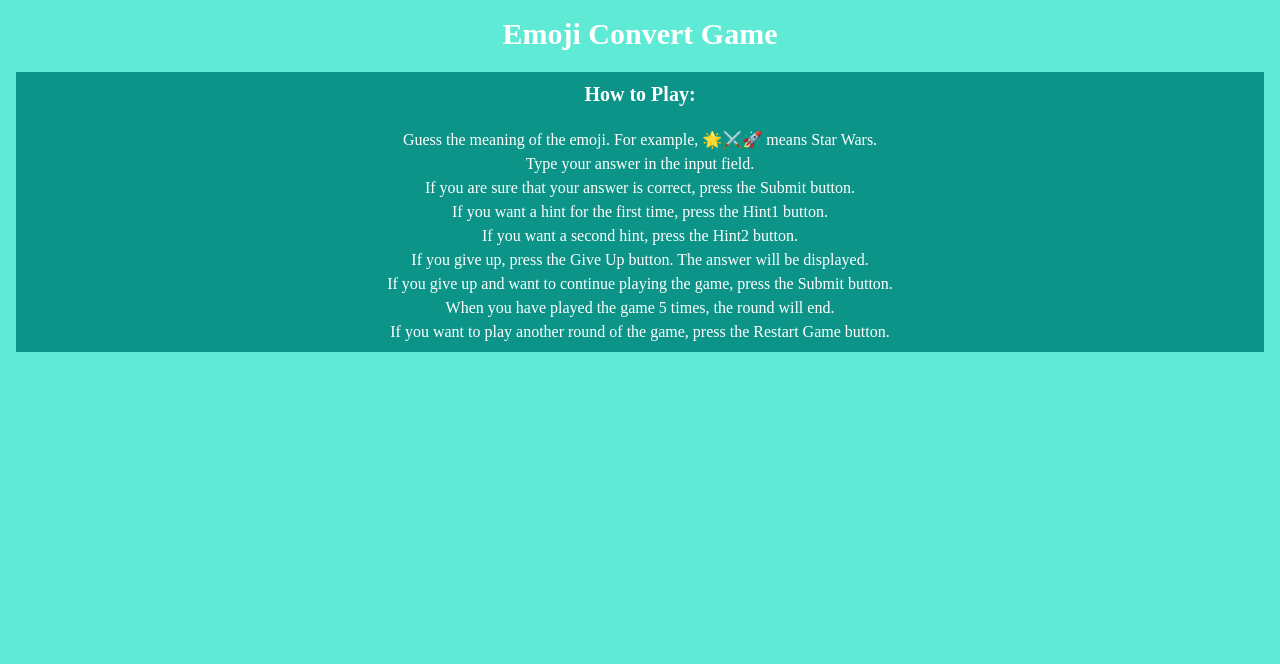
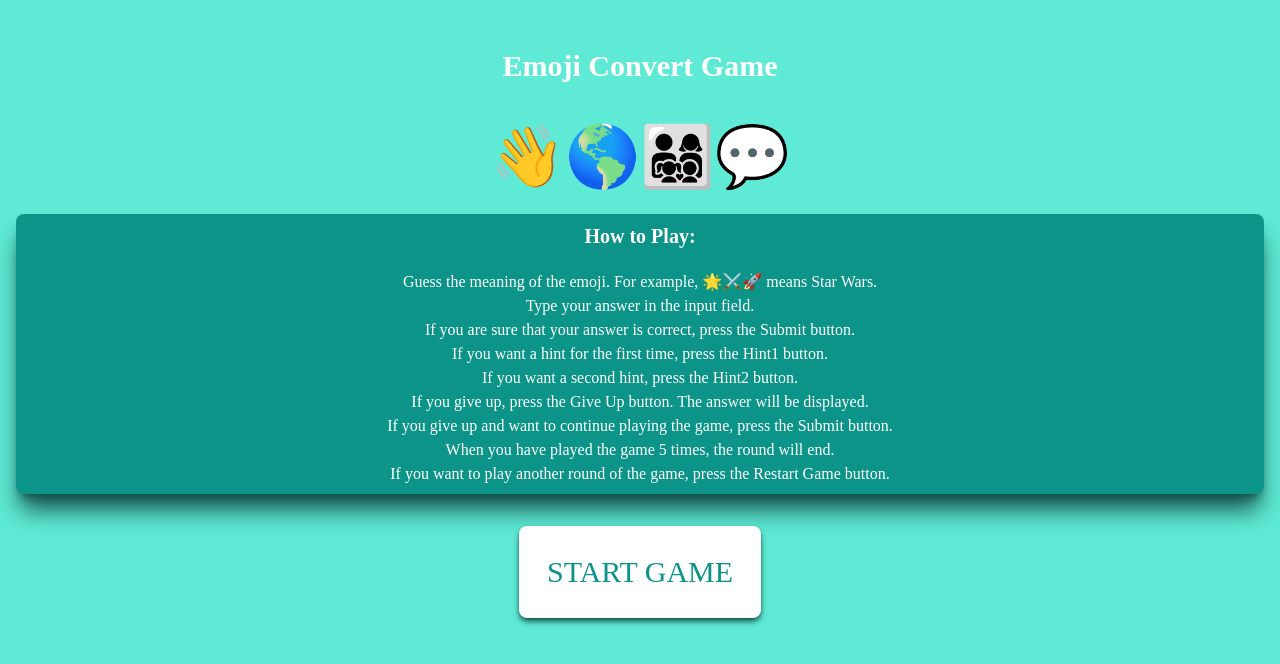
Before and after one commit to warathepj/vuejs-emoji-convert-game, a Vue app: page / in a window 1280 px wide. Shown: the top 664 px of the page. Built offline with nearby package versions, Linux system fonts and the light colour scheme; a web font is replaced by a local one; what vue-sweetalert2 would draw is missing.

Commit message:
style button

```diff
--- a/src/App.vue
+++ b/src/App.vue
@@ -1,6 +1,6 @@
 <template>
-  <div class="min-h-screen p-4 text-center bg-teal-300">
-    <h1 class="text-3xl mb-5 font-bold text-white">Emoji Convert Game</h1>
+  <div class="min-h-screen p-4 text-center bg-teal-300 fixed top-0 left-0 w-full">
+    <h1 class="text-3xl mt-8 mb-7 font-bold text-white">Emoji Convert Game</h1>
     <RouterView />
   </div>
 </template>
--- a/src/views/Game.vue
+++ b/src/views/Game.vue
@@ -2,27 +2,41 @@
     <div class="min-h-screen p-4 text-center bg-teal-300">
 
       <div v-if="round < 5">
-        <h2 class="text-[60px]">{{ emoji }}</h2>
-        <div class="p-3 flex flex-col bg-teal-600">
+        <Suspense>
+          <template #default>
+
+            <h2 class="text-[60px]">{{ emoji }}</h2>
+          </template>
+          <template #fallback>Loading....</template>
+        </Suspense>
+        <div class="h-56 text-2xl">
+
+          <h3 v-show="showHint">{{ hint1 }}</h3>
+            <h3 v-show="showHint2">{{ hint2 }}</h3>
+            <h3 v-show="showGiveUp">{{ giveUp }}</h3>
+        </div>
+        <div class="h-72 p-3 rounded-t-3xl flex flex-col items-center bg-teal-600 fixed bottom-0 left-0 w-full">
           <input
             type="text"
             v-el:focusInput
             v-model="answer"
             v-bind:disabled="inputDisabled"
-            class="focus:outline-none"
+            class="focus:outline-none input-field"
           />
-
-          <p id="hint1" v-if="showHint">{{ hint1 }}</p>
-          <p v-if="showHint2">{{ hint2 }}</p>
-          <p v-if="showGiveUp">{{ giveUp }}</p>
-          <button v-on:click="generateUniqueEmojis" v-show="showButton">
-            Restart Game
-          </button>
-
-        <button @click="checkAnswer">Submit</button>
+  <div class="flex flex-col">
+    <button @click="checkAnswer" class="w-48 p-2 rounded-xl bg-teal-300 text-2xl text-white">Submit</button>
         <button @click="displayHint1">Hint 1</button>
         <button @click="displayHint2">Hint 2</button>
         <button @click="giveUpFn">Give Up</button>
+        <button @click="giveUpFn">How to play</button>
+        <button v-on:click="generateUniqueEmojis" v-show="showButton">
+            Restart Game
+          </button>
+  </div>
+
+
+
+
       </div>
 
       </div>
@@ -263,3 +277,10 @@
     },
   };
   </script>
+
+<style scoped>
+.input-field {
+  width: 300px;
+  height: 40px;
+}
+</style>
--- a/src/views/HomeView.vue
+++ b/src/views/HomeView.vue
@@ -1,5 +1,8 @@
 <template lang="">
-  <div class="p-2 bg-teal-600">
+  <div class="a">
+    <h1 class="text-[60px] mb-3">👋🌎👨‍👩‍👧‍👦💬</h1>
+
+  <div class="p-2 rounded-lg shadow-xl shadow-teal-900 bg-teal-600">
     <h3 class="text-xl mb-5 font-bold text-white">How to Play:</h3>
     <ul class="text-white">
       <li>
@@ -25,8 +28,15 @@
       </li>
     </ul>
   </div>
+  <RouterLink to="/game">
+
+    <button class="mt-8 p-7 rounded-lg bg-white text-3xl text-teal-600 shadow-md shadow-teal-900 hover:bg-teal-100">START GAME</button>
+  </RouterLink>
+</div>
 </template>
 <script>
+import { RouterLink } from "vue-router";
+
 export default {};
 </script>
 <style lang=""></style>
```
